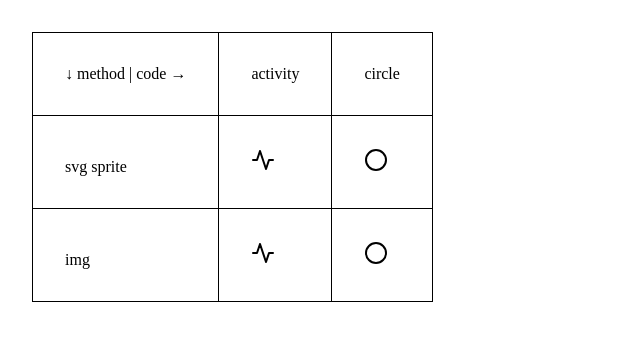
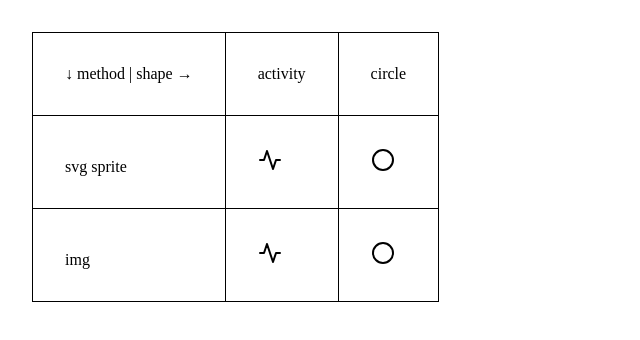
Before and after one commit to nicolaibach/svg-firefox-bug, a plain HTML site: page index.html in a window 1280 px wide. Shown: the whole page, without its empty margins (0-640 px from the left). Drawn offline with Linux system fonts and the light colour scheme.

Commit message:
fix typo

```diff
--- a/index.html
+++ b/index.html
@@ -25,7 +25,7 @@
 <body>
 	<table>
 		<tr>
-			<td>↓ method | code →</td>
+			<td>↓ method | shape →</td>
 			<td>activity</td>
 			<td>circle</td>
 		</tr>
```
Also changed, not shown: screenshot-ff.png, screenshot-safari.png.
